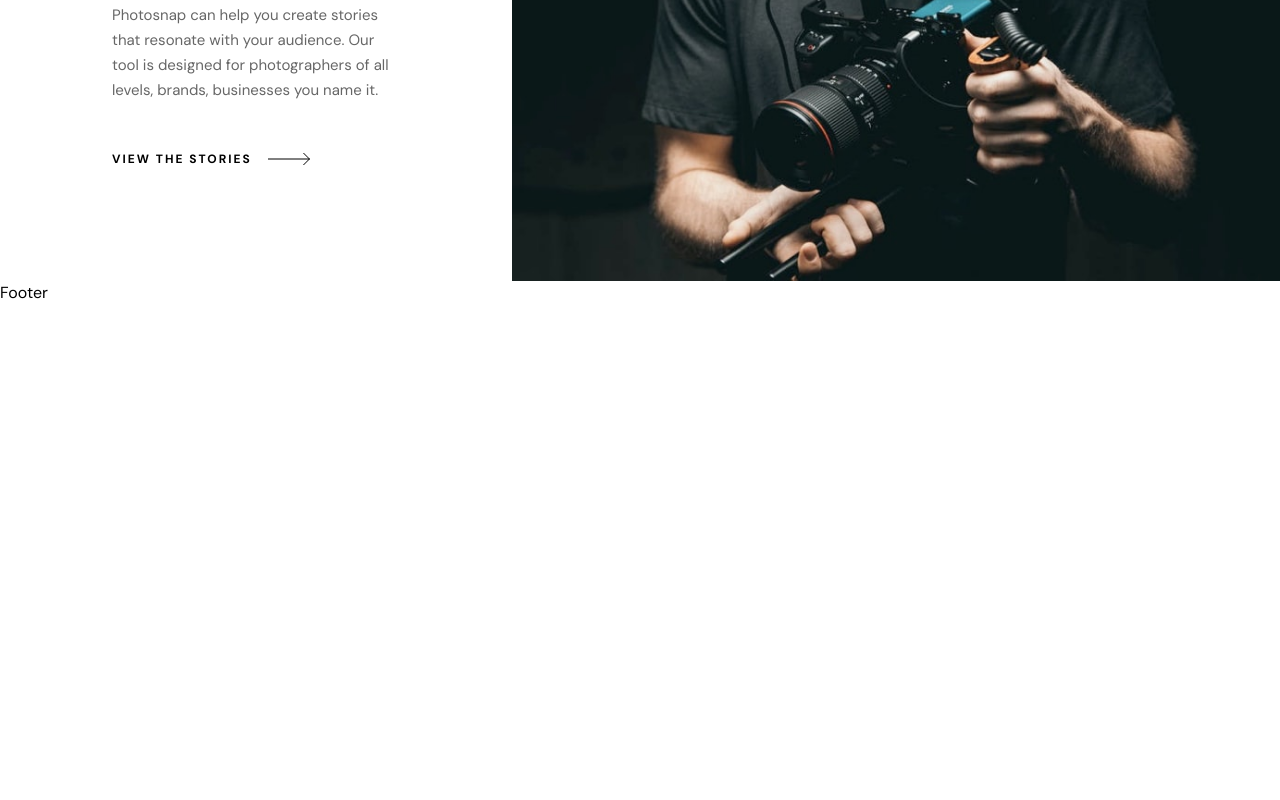
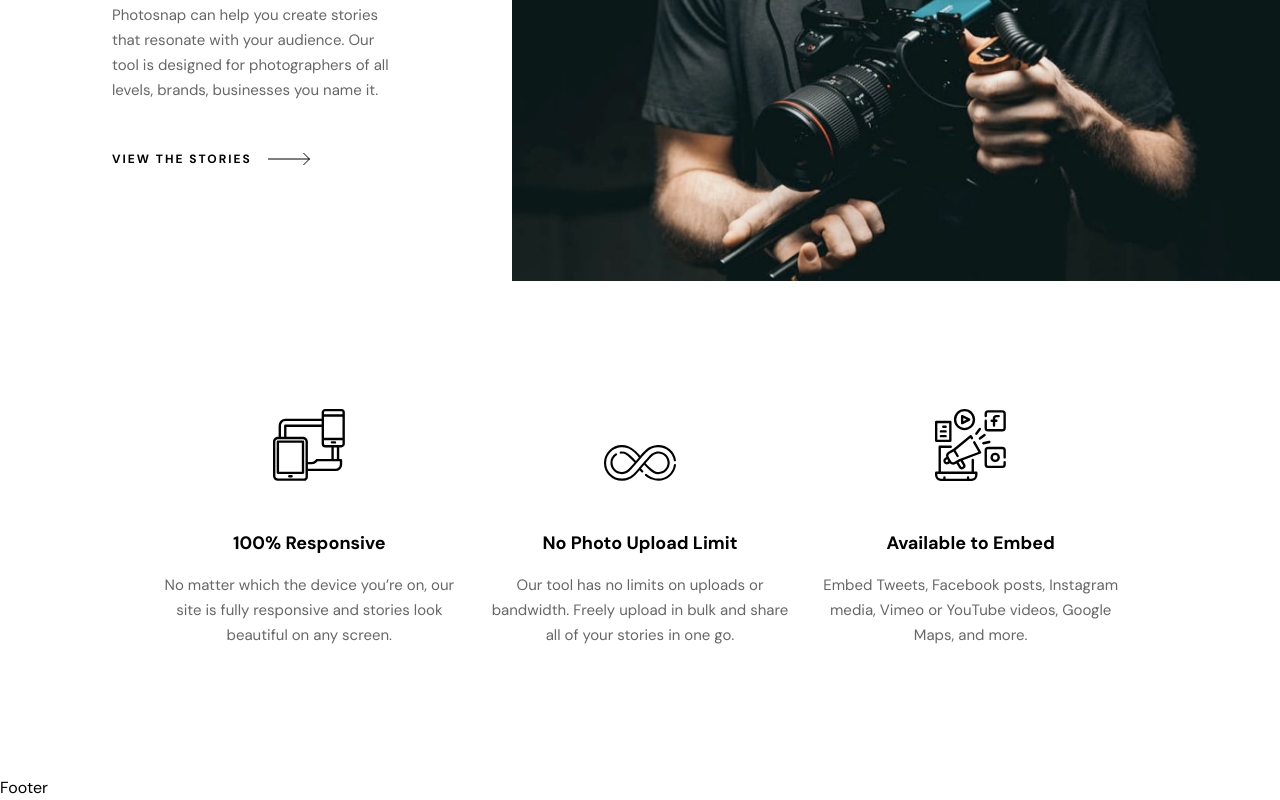
Before and after one commit to arpit8392/fem-challenge-38-photosnap-multi-page-website, a Next.js app: page / in a window 1280 px wide. Shown: the part 1527-2327 px from the top of the page. Before the commit the page ends 1832 px from the top, so only its background shows below. Built offline with nearby package versions, Linux system fonts and the light colour scheme.

Commit message:
HomePage | Features

```diff
--- a/app/page.tsx
+++ b/app/page.tsx
@@ -1,11 +1,15 @@
+import Features from '@/components/Features'
 import Hero from '@/components/Hero'
 import Highlights from '@/components/Highlights'
+import { features } from '@/data'
 
 export default function Home() {
 	return (
 		<div className='grid grid-cols-1'>
 			<Hero />
 			<Highlights />
+
+			<Features data={features.slice(0, 3)} />
 		</div>
 	)
 }
--- /dev/null
+++ b/components/FeatureItem.tsx
@@ -0,0 +1,16 @@
+import Image from 'next/image'
+
+const FeatureItem = ({ id, heading, description, icon }: Feature) => {
+	return (
+		<article className='flex flex-col items-center gap-12'>
+			<Image src={icon} alt='' className='' />
+			<div className='flex flex-col items-center gap-4 text-center'>
+				<h4 className='text-lg font-bold '>{heading}</h4>
+				<p className='text-[15px]/[25px] text-black/60 '>
+					{description}
+				</p>
+			</div>
+		</article>
+	)
+}
+export default FeatureItem
--- /dev/null
+++ b/components/Features.tsx
@@ -0,0 +1,19 @@
+import FeatureItem from './FeatureItem'
+
+type Props = {
+	data: Feature[]
+}
+const Features = ({ data }: Props) => {
+	return (
+		<section className='px-8 py-20 md:px-40 md:py-32'>
+			<ul className='grid grid-cols-1 gap-14 md:gap-20 lg:grid-cols-3 lg:gap-8'>
+				{data.map((item) => (
+					<li key={item.id} className='lg:place-self-end'>
+						<FeatureItem {...item} />
+					</li>
+				))}
+			</ul>
+		</section>
+	)
+}
+export default Features
--- a/components/Hero.tsx
+++ b/components/Hero.tsx
@@ -1,6 +1,5 @@
 import SecondaryButton from '@/components/SecondaryButton'
 import Image from 'next/image'
-import Link from 'next/link'
 
 const Hero = () => {
 	return (
--- a/data.ts
+++ b/data.ts
@@ -1,3 +1,10 @@
+import ResponsiveIcon from '@/public/assets/features/desktop/responsive.svg'
+import BoostExposureIcon from '@/public/assets/features/desktop/boost-exposure.svg'
+import CustomDomainIcon from '@/public/assets/features/desktop/custom-domain.svg'
+import DragDropIcon from '@/public/assets/features/desktop/drag-drop.svg'
+import EmbedIcon from '@/public/assets/features/desktop/embed.svg'
+import NoLimitIcon from '@/public/assets/features/desktop/no-limit.svg'
+
 export const navLinks = [
 	{
 		title: 'stories',
@@ -31,3 +38,163 @@ export const highlights: Highlight[] = [
 		link: '#',
 	},
 ]
+
+export const stories: Story[] = [
+	{
+		id: 1,
+		createdDate: 'April 16th 2020',
+		title: 'The Mountains',
+		author: 'John Appleseed',
+		image: 'mountains.jpg',
+	},
+	{
+		id: 2,
+		createdDate: 'April 14th 2020',
+		title: 'Sunset Cityscapes',
+		author: 'Benjamin Cruz',
+		image: 'cityscapes.jpg',
+	},
+	{
+		id: 3,
+		createdDate: 'April 11th 2020',
+		title: '18 Days Voyage',
+		author: 'Alexei Borodin',
+		image: '18-days-voyage.jpg',
+	},
+	{
+		id: 4,
+		createdDate: 'April 9th 2020',
+		title: 'Architecturals',
+		author: 'Samantha Brooke',
+		image: 'architecturals.jpg',
+	},
+	{
+		id: 5,
+		createdDate: 'April 7th 2020',
+		title: 'World Tour 2019',
+		author: 'Timothy Wagner',
+		image: 'world-tour.jpg',
+	},
+	{
+		id: 6,
+		createdDate: 'April 3rd 2020',
+		title: 'Unforeseen Corners',
+		author: 'William Malcolm',
+		image: 'unforeseen-corners.jpg',
+	},
+	{
+		id: 7,
+		createdDate: 'March 29th 2020',
+		title: 'King on Africa: Part II',
+		author: 'Tim Hillenburg',
+		image: 'king-on-africa.jpg',
+	},
+	{
+		id: 8,
+		createdDate: 'March 21st 2020',
+		title: 'The Trip to Nowhere',
+		author: 'Felicia Rourke',
+		image: 'trip-to-nowhere.jpg',
+	},
+	{
+		id: 9,
+		createdDate: 'March 19th 2020',
+		title: 'Rage of The Sea',
+		author: 'Mohammed Abdul',
+		image: 'rage-of-the-sea.jpg',
+	},
+	{
+		id: 10,
+		createdDate: 'March 16th 2020',
+		title: 'Running Free',
+		author: 'Michelle',
+		image: 'running-free.jpg',
+	},
+	{
+		id: 11,
+		createdDate: 'March 11th 2020',
+		title: 'Behind the Waves',
+		author: 'Lamarr Wilson',
+		image: 'behind-the-waves.jpg',
+	},
+	{
+		id: 12,
+		createdDate: 'March 9th 2020',
+		title: 'Calm Waters',
+		author: 'Samantha Brooke',
+		image: 'calm-waters.jpg',
+	},
+	{
+		id: 13,
+		createdDate: 'March 5th 2020',
+		title: 'The Milky Way',
+		author: 'Benjamin Cruz',
+		image: 'milky-way.jpg',
+	},
+	{
+		id: 14,
+		createdDate: 'March 4th 2020',
+		title: 'Night at The Dark Forest',
+		author: 'Mohammed Abdul',
+		image: 'dark-forest.jpg',
+	},
+	{
+		id: 15,
+		createdDate: 'March 1st 2020',
+		title: 'Somwarpet’s Beauty',
+		author: 'Michelle',
+		image: 'somwarpet.jpg',
+	},
+	{
+		id: 16,
+		createdDate: 'February 25th 2020',
+		title: 'Land of Dreams',
+		author: 'William Malcolm',
+		image: 'land-of-dreams.jpg',
+	},
+]
+
+export const features: Feature[] = [
+	{
+		id: 1,
+		heading: '100% Responsive',
+		description:
+			'No matter which the device you’re on, our site is fully responsive and stories look beautiful on any screen.',
+		icon: ResponsiveIcon,
+	},
+	{
+		id: 2,
+		heading: 'No Photo Upload Limit',
+		description:
+			'Our tool has no limits on uploads or bandwidth. Freely upload in bulk and share all of your stories in one go.',
+		icon: NoLimitIcon,
+	},
+	{
+		id: 3,
+		heading: 'Available to Embed',
+		description:
+			'Embed Tweets, Facebook posts, Instagram media, Vimeo or YouTube videos, Google Maps, and more. ',
+		icon: EmbedIcon,
+	},
+	{
+		id: 4,
+		heading: 'Custom Domain',
+		description:
+			'With Photosnap subscriptions you can host your stories on your own domain. You can also remove our branding!',
+		icon: CustomDomainIcon,
+	},
+	{
+		id: 5,
+		heading: 'Boost Your Exposure',
+		description:
+			'Users that viewed your story or gallery can easily get notifed of new and featured stories with our built in mailing list.',
+		icon: BoostExposureIcon,
+	},
+	{
+		id: 6,
+		heading: 'Drag & Drop Image',
+		description:
+			'Easily drag and drop your image and get beautiful shots everytime. No over the top tooling to add friction to creating stories.',
+		icon: DragDropIcon,
+	},
+]
```
Also changed, not shown: typings.d.ts (+15 -0 lines).
